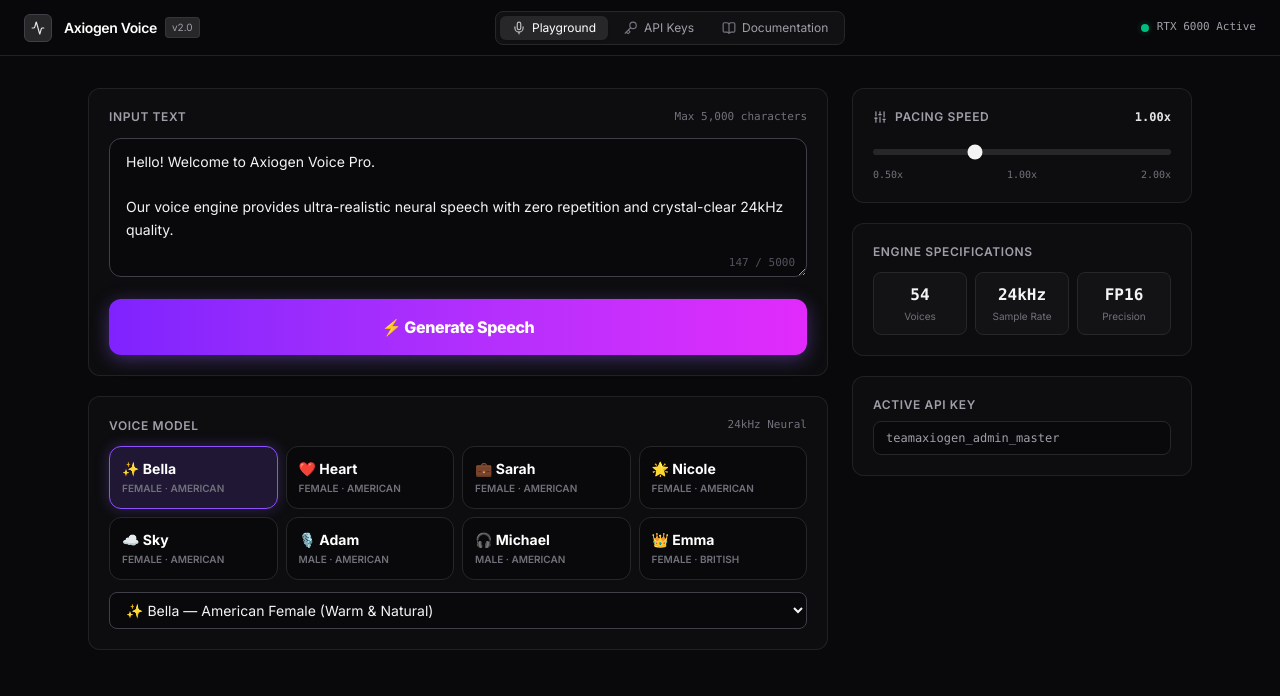
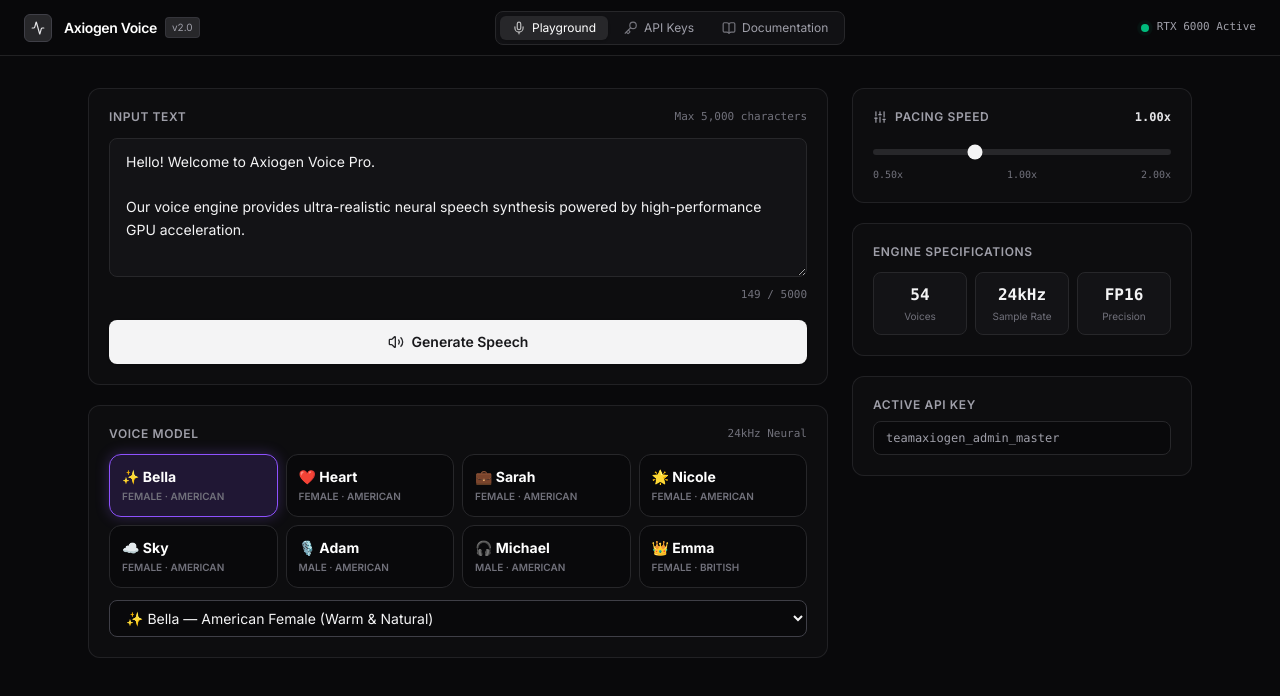
Before and after one commit to axiogenai/axiogen-voice-web, a React (Vite) app: page / in a window 1280 px wide. Shown: the top 696 px of the page. Built offline with nearby package versions, Linux system fonts and the light colour scheme.

Commit message:
feat: modern enterprise UI redesign (no emojis, professional styling) for src/components/Player.tsx

```diff
--- a/src/components/Player.tsx
+++ b/src/components/Player.tsx
@@ -1,6 +1,7 @@
 import { useState, useCallback, useRef } from 'react'
 import { generateChunk, b64toArrayBuffer } from '../lib/tts'
 import { Wave } from './Wave'
+import { Volume2, CheckCircle2, AlertCircle } from 'lucide-react'
 
 interface PlayerProps {
   voice: string
@@ -11,11 +12,10 @@ type Status = 'idle' | 'generating' | 'done' | 'error'
 
 export function Player({ voice, speed }: PlayerProps) {
   const [text, setText] = useState(
-    'Hello! Welcome to Axiogen Voice Pro.\n\nOur voice engine provides ultra-realistic neural speech with zero repetition and crystal-clear 24kHz quality.'
+    'Hello! Welcome to Axiogen Voice Pro.\n\nOur voice engine provides ultra-realistic neural speech synthesis powered by high-performance GPU acceleration.'
   )
   const [status, setStatus] = useState<Status>('idle')
   const [statusMsg, setStatusMsg] = useState('')
-  const [metaMsg, setMetaMsg] = useState('')
   const [audioUrl, setAudioUrl] = useState<string | null>(null)
   const [latencyMs, setLatencyMs] = useState<number | null>(null)
   const audioRef = useRef<HTMLAudioElement | null>(null)
@@ -26,17 +26,15 @@ export function Player({ voice, speed }: PlayerProps) {
     if (!trimmed) return
 
     setStatus('generating')
-    setStatusMsg('Synthesizing on Nvidia RTX 6000...')
-    setMetaMsg('Computing...')
+    setStatusMsg('Synthesizing speech...')
     setAudioUrl(null)
     setLatencyMs(null)
 
     const t0 = performance.now()
 
     try {
-      // 1 Clean Single Request — NO sentence duplication or overlapping loops!
       const b64 = await generateChunk(trimmed, voice, speed)
-      if (!b64) throw new Error('No audio returned from engine')
+      if (!b64) throw new Error('Failed to retrieve audio stream')
 
       const totalMs = Math.round(performance.now() - t0)
       setLatencyMs(totalMs)
@@ -47,10 +45,8 @@ export function Player({ voice, speed }: PlayerProps) {
       setAudioUrl(url)
 
       setStatus('done')
-      setStatusMsg('Speech Ready!')
-      setMetaMsg(`⚡ ${(totalMs / 1000).toFixed(2)}s`)
+      setStatusMsg('Synthesis complete')
 
-      // Autoplay immediately
       setTimeout(() => {
         if (audioRef.current) {
           audioRef.current.play().catch(() => {})
@@ -59,7 +55,7 @@ export function Player({ voice, speed }: PlayerProps) {
 
     } catch (err: any) {
       setStatus('error')
-      setStatusMsg(err.message ?? 'Generation failed')
+      setStatusMsg(err.message ?? 'Synthesis failed')
     }
   }, [text, voice, speed, status])
 
@@ -67,71 +63,71 @@ export function Player({ voice, speed }: PlayerProps) {
 
   return (
     <div className="space-y-4">
-      {/* Textarea */}
+      {/* Input container */}
       <div className="relative">
         <textarea
           value={text}
           onChange={e => setText(e.target.value)}
           maxLength={5000}
           rows={5}
-          placeholder="Type or paste any text to synthesize..."
-          className="w-full rounded-xl border border-zinc-700 bg-zinc-950 px-4 py-3 text-sm text-zinc-100 leading-relaxed
-            resize-y outline-none focus:border-violet-500 focus:ring-2 focus:ring-violet-500/20 transition-all"
+          placeholder="Enter text to synthesize into speech..."
+          className="w-full rounded-lg border border-zinc-800 bg-zinc-900/60 px-4 py-3 text-sm text-zinc-100 placeholder-zinc-500 leading-relaxed resize-y outline-none focus:border-zinc-600 focus:bg-zinc-900 transition-all font-normal"
         />
-        <span className="absolute bottom-3 right-3 text-[11px] text-zinc-600 font-mono">
+        <div className="flex justify-end pt-1">
+          <span className="text-[11px] font-mono text-zinc-500">
             {text.length} / 5000
           </span>
         </div>
+      </div>
 
-      {/* Generate button */}
+      {/* Action Button */}
       <button
+        type="button"
         onClick={generate}
         disabled={isGenerating}
-        className="w-full rounded-xl bg-gradient-to-r from-violet-600 to-fuchsia-500
-          px-6 py-4 text-base font-extrabold text-white tracking-tight
-          shadow-[0_4px_18px_rgba(139,92,246,0.4)]
-          hover:shadow-[0_6px_24px_rgba(139,92,246,0.6)] hover:-translate-y-0.5
-          disabled:opacity-50 disabled:cursor-not-allowed disabled:transform-none
-          transition-all duration-200 cursor-pointer"
+        className="w-full flex items-center justify-center gap-2 rounded-lg bg-zinc-100 px-5 py-3 text-sm font-semibold text-zinc-900 hover:bg-white active:bg-zinc-200 disabled:opacity-50 disabled:cursor-not-allowed transition-all duration-150 shadow-sm cursor-pointer"
       >
         {isGenerating ? (
-          <span className="flex items-center justify-center gap-2">
-            <Wave /> Synthesizing Speech...
-          </span>
+          <>
+            <Wave />
+            <span>Generating Audio...</span>
+          </>
         ) : (
-          '⚡ Generate Speech'
+          <>
+            <Volume2 className="w-4 h-4 text-zinc-800" />
+            <span>Generate Speech</span>
+          </>
         )}
       </button>
 
-      {/* Player panel */}
+      {/* Audio Playback & Diagnostics Panel */}
       {status !== 'idle' && (
-        <div className="rounded-xl border border-zinc-800 bg-zinc-950 p-4 space-y-3">
-          {/* Status row */}
+        <div className="rounded-lg border border-zinc-800 bg-zinc-900/40 p-4 space-y-3">
           <div className="flex items-center justify-between">
-            <div className="flex items-center gap-2 text-sm font-bold text-violet-400">
+            <div className="flex items-center gap-2 text-xs font-medium">
               {isGenerating && <Wave />}
-              {status === 'done' && '✅'}
-              {status === 'error' && '❌'}
-              <span>{statusMsg}</span>
+              {status === 'done' && <CheckCircle2 className="w-3.5 h-3.5 text-emerald-400" />}
+              {status === 'error' && <AlertCircle className="w-3.5 h-3.5 text-red-400" />}
+              <span className={status === 'error' ? 'text-red-400' : 'text-zinc-300'}>
+                {statusMsg}
+              </span>
             </div>
-            <span className="font-mono text-xs font-bold text-emerald-400">{metaMsg}</span>
+            {latencyMs !== null && (
+              <span className="font-mono text-xs font-medium text-zinc-400">
+                {latencyMs}ms latency
+              </span>
+            )}
           </div>
 
-          {/* Latency badge */}
-          {latencyMs !== null && (
-            <div className="inline-flex items-center gap-1.5 rounded-full bg-emerald-500/10 border border-emerald-500/30 px-3 py-1 text-xs font-bold text-emerald-400">
-              ⚡ Rendered in {latencyMs}ms on RTX 6000
-            </div>
-          )}
-
-          {/* Clean HTML5 Audio Player */}
           {audioUrl && (
+            <div className="pt-1">
               <audio
                 ref={audioRef}
                 controls
                 src={audioUrl}
-              className="w-full h-10 mt-1"
+                className="w-full h-9 rounded"
               />
+            </div>
           )}
         </div>
       )}
```
Lines whose indentation alone changed are shown as unchanged.
